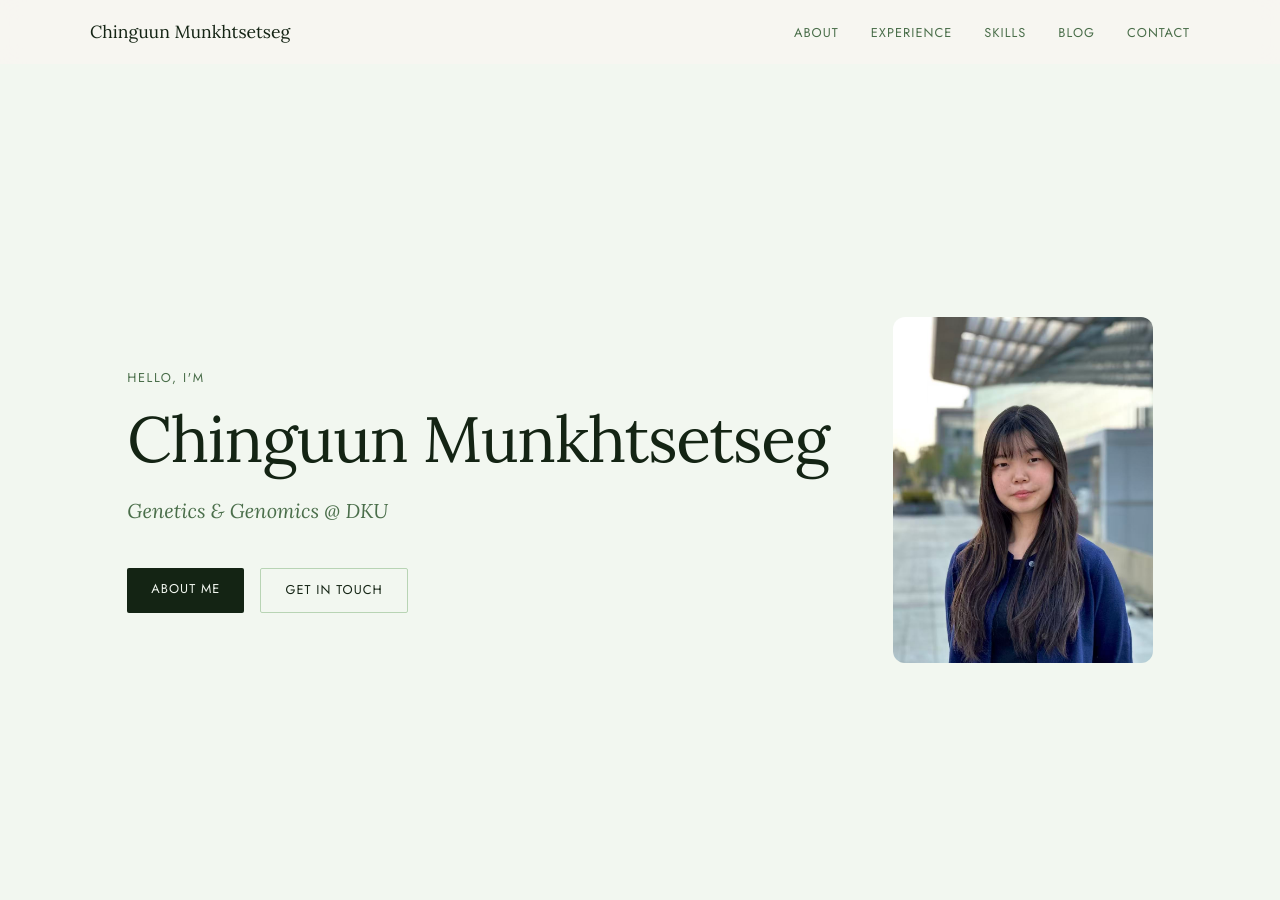
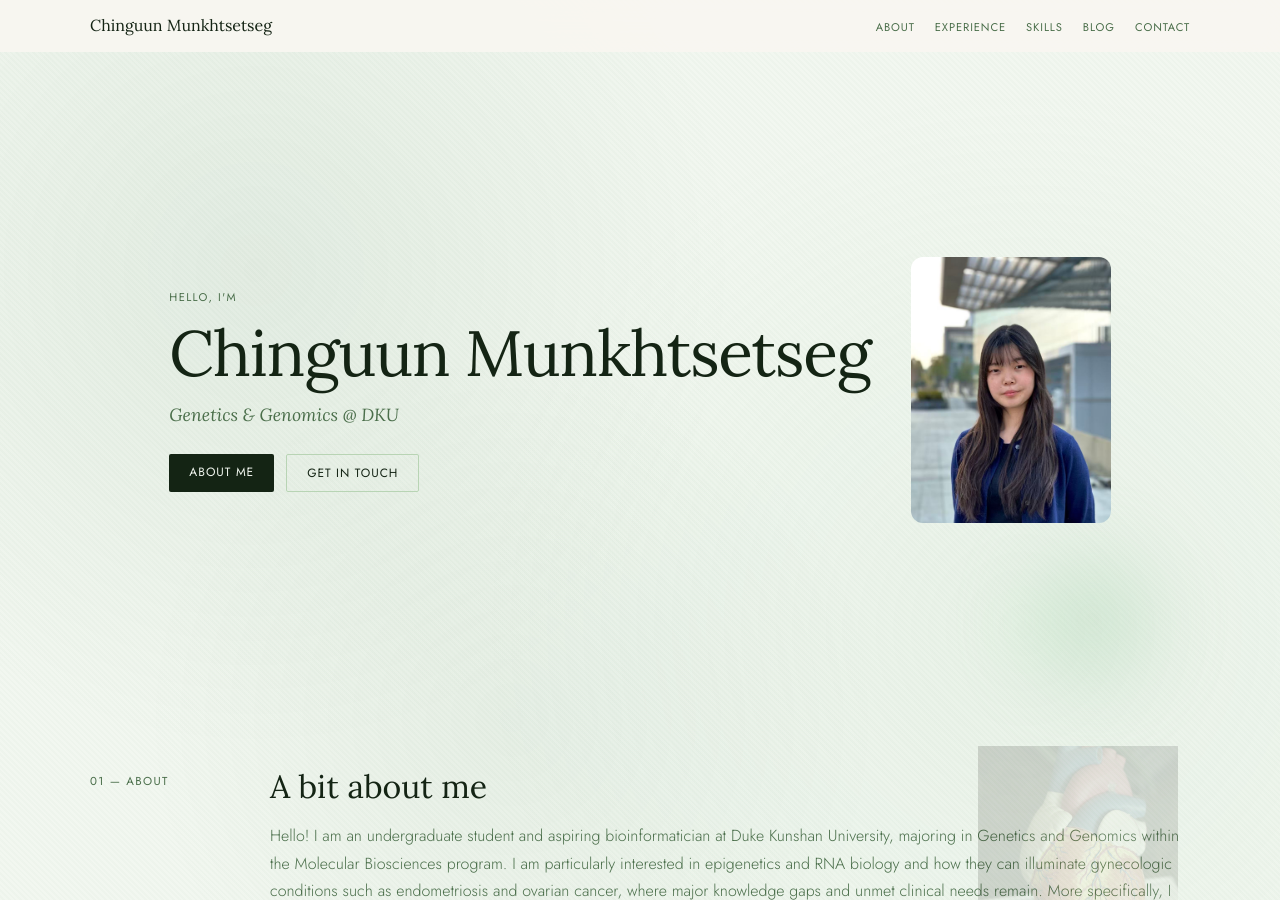
Before and after one commit to chinguunxo/chinguunxo.github.io, a Jekyll site: the page built from index.html, in a window 1280 px wide and 900 px high. Built offline with Jekyll 4.4.1, drawn with Linux system fonts in a browser that asks for light colours.

Commit message:
Design update: reduce whitespace and add decorative elements
- Tightened section gaps from 6rem to 3rem
- Reduced hero height and padding for more compact layout
- Smaller margins throughout (headings, paragraphs, buttons)
- Added decorative background shapes and gradient overlays
- Added biology-themed decorative images (DNA, cells, microscope)
- Reduced navigation height and link spacing
- Made overall layout more visually dense and interesting

```diff
--- a/assets/css/style.css
+++ b/assets/css/style.css
@@ -12,7 +12,7 @@
 	--font-serif: "Lora", Georgia, serif;
 	--font-sans: "Jost", system-ui, sans-serif;
 	--max-w: 1100px;
-	--section-gap: 6rem;
+	--section-gap: 3rem;
 }
 
 *,
@@ -35,6 +35,108 @@ body {
 	font-weight: 300;
 	line-height: 1.7;
 	-webkit-font-smoothing: antialiased;
+	position: relative;
+	overflow-x: hidden;
+}
+
+/* Decorative background elements */
+body::before {
+	content: '';
+	position: fixed;
+	top: 0;
+	left: 0;
+	right: 0;
+	bottom: 0;
+	background:
+		radial-gradient(circle at 20% 30%, rgba(45, 110, 58, 0.08) 0%, transparent 40%),
+		radial-gradient(circle at 80% 70%, rgba(168, 212, 176, 0.12) 0%, transparent 45%),
+		radial-gradient(circle at 40% 80%, rgba(45, 110, 58, 0.06) 0%, transparent 35%);
+	z-index: -1;
+	pointer-events: none;
+}
+
+/* Floating decorative shapes */
+.decorative-shape {
+	position: absolute;
+	border-radius: 50%;
+	opacity: 0.4;
+	z-index: 0;
+	pointer-events: none;
+}
+
+.decorative-shape.shape-1 {
+	width: 120px;
+	height: 120px;
+	background: var(--accent-warm);
+	top: 15%;
+	right: 10%;
+	filter: blur(40px);
+}
+
+.decorative-shape.shape-2 {
+	width: 180px;
+	height: 180px;
+	background: var(--accent);
+	bottom: 20%;
+	left: 5%;
+	filter: blur(50px);
+	opacity: 0.25;
+}
+
+.decorative-shape.shape-3 {
+	width: 100px;
+	height: 100px;
+	background: var(--bg-alt);
+	top: 45%;
+	left: 15%;
+	filter: blur(35px);
+	opacity: 0.5;
+}
+
+/* Pattern overlay */
+.pattern-overlay {
+	position: fixed;
+	top: 0;
+	left: 0;
+	right: 0;
+	bottom: 0;
+	background-image:
+		repeating-linear-gradient(
+			45deg,
+			transparent,
+			transparent 2px,
+			rgba(45, 110, 58, 0.02) 2px,
+			rgba(45, 110, 58, 0.02) 4px
+		);
+	z-index: -1;
+	pointer-events: none;
+}
+
+/* Decorative images */
+.decorative-img {
+	position: absolute;
+	opacity: 0.15;
+	z-index: 0;
+	pointer-events: none;
+	filter: grayscale(30%) sepia(20%);
+}
+
+.decorative-img.img-dna {
+	width: 200px;
+	top: 20%;
+	right: 8%;
+}
+
+.decorative-img.img-cells {
+	width: 150px;
+	bottom: 25%;
+	right: 15%;
+}
+
+.decorative-img.img-microscope {
+	width: 120px;
+	top: 55%;
+	left: 8%;
 }
 
 a {
@@ -67,8 +169,8 @@ h1 {
 }
 
 h2 {
-	font-size: clamp(1.6rem, 3vw, 2.2rem);
-	margin-bottom: 1.5rem;
+	font-size: clamp(1.4rem, 3vw, 2rem);
+	margin-bottom: 1rem;
 }
 
 h3 {
@@ -78,7 +180,7 @@ h3 {
 }
 
 p {
-	margin-bottom: 1rem;
+	margin-bottom: 0.75rem;
 }
 
 p:last-child {
@@ -86,11 +188,11 @@ p:last-child {
 }
 
 .lead {
-	font-size: 1.125rem;
+	font-size: 1rem;
 	color: var(--text-muted);
 	font-weight: 300;
-	line-height: 1.8;
-	margin-bottom: 1.5rem;
+	line-height: 1.7;
+	margin-bottom: 1rem;
 }
 
 main {
@@ -108,10 +210,10 @@ main {
 	right: 0;
 	z-index: 100;
 	padding: 0 2rem;
-	height: 64px;
+	height: 52px;
 	display: flex;
 	align-items: center;
-	background: rgba(248, 246, 241, 0.9);
+	background: rgba(248, 246, 241, 0.95);
 	backdrop-filter: blur(12px);
 	border-bottom: 1px solid transparent;
 	transition: border-color 0.3s;
@@ -132,7 +234,7 @@ main {
 
 .nav-logo {
 	font-family: var(--font-serif);
-	font-size: 1.1rem;
+	font-size: 1rem;
 	color: var(--text);
 	font-weight: 400;
 	text-decoration: none;
@@ -146,11 +248,11 @@ main {
 .nav-links {
 	list-style: none;
 	display: flex;
-	gap: 2rem;
+	gap: 1.25rem;
 }
 
 .nav-links a {
-	font-size: 0.8rem;
+	font-size: 0.7rem;
 	font-weight: 400;
 	letter-spacing: 0.08em;
 	text-transform: uppercase;
@@ -185,11 +287,11 @@ main {
    HERO
 ─────────────────────────────────────────────────────── */
 .hero {
-	min-height: 100vh;
+	min-height: 80vh;
 	display: flex;
 	flex-direction: column;
 	justify-content: center;
-	padding: 0 2rem;
+	padding: 4rem 2rem;
 	position: relative;
 }
 
@@ -205,13 +307,13 @@ main {
 	justify-content: center;
 	max-width: var(--max-w);
 	margin: 0 auto;
-	padding-top: 80px;
-	gap: 4rem;
+	padding-top: 60px;
+	gap: 2.5rem;
 }
 
 .face {
 	flex-shrink: 0;
-	width: 260px;
+	width: 200px;
 }
 
 .face img {
@@ -223,37 +325,37 @@ main {
 }
 
 .hero-eyebrow {
-	font-size: 0.8rem;
+	font-size: 0.7rem;
 	letter-spacing: 0.12em;
 	text-transform: uppercase;
 	color: var(--text-muted);
-	margin-bottom: 0.75rem;
+	margin-bottom: 0.5rem;
 	font-weight: 400;
 }
 
 .hero-name {
-	margin-bottom: 1rem;
+	margin-bottom: 0.5rem;
 	letter-spacing: -0.02em;
 }
 
 .hero-tagline {
-	font-size: clamp(1rem, 2vw, 1.25rem);
+	font-size: clamp(0.9rem, 2vw, 1.1rem);
 	color: var(--text-muted);
 	max-width: 480px;
-	margin-bottom: 2.5rem;
+	margin-bottom: 1.5rem;
 	font-style: italic;
 	font-family: var(--font-serif);
 }
 
 .hero-cta {
 	display: flex;
-	gap: 1rem;
+	gap: 0.75rem;
 	flex-wrap: wrap;
 }
 
 .hero-scroll-hint {
 	position: absolute;
-	bottom: 2.5rem;
+	bottom: 1.5rem;
 	left: 50%;
 	transform: translateX(-50%);
 	font-size: 0.7rem;
@@ -269,8 +371,8 @@ main {
 ─────────────────────────────────────────────────────── */
 .btn {
 	display: inline-block;
-	padding: 0.65rem 1.5rem;
-	font-size: 0.8rem;
+	padding: 0.5rem 1.25rem;
+	font-size: 0.75rem;
 	font-weight: 400;
 	letter-spacing: 0.08em;
 	text-transform: uppercase;
@@ -319,13 +421,13 @@ main {
 
 .two-col {
 	display: grid;
-	grid-template-columns: 180px 1fr;
-	gap: 4rem;
+	grid-template-columns: 140px 1fr;
+	gap: 2.5rem;
 	align-items: start;
 }
 
 .section-label {
-	padding-top: 0.5rem;
+	padding-top: 0.25rem;
 }
 
 .section-label span {
@@ -344,17 +446,17 @@ main {
 ─────────────────────────────────────────────────────── */
 .about-details {
 	list-style: none;
-	margin-top: 2rem;
+	margin-top: 1.5rem;
 	border-top: 1px solid var(--border);
-	padding-top: 1.5rem;
+	padding-top: 1rem;
 }
 
 .about-details li {
 	display: flex;
-	gap: 1.5rem;
-	padding: 0.6rem 0;
+	gap: 1rem;
+	padding: 0.4rem 0;
 	border-bottom: 1px solid var(--border);
-	font-size: 0.9rem;
+	font-size: 0.85rem;
 }
 
 .about-details span {
@@ -371,11 +473,11 @@ main {
    TIMELINE / EXPERIENCE
 ─────────────────────────────────────────────────────── */
 .timeline {
-	margin-bottom: 3rem;
+	margin-bottom: 2rem;
 }
 
 .timeline-item {
-	padding: 1.5rem 0;
+	padding: 1rem 0;
 	border-bottom: 1px solid var(--border);
 }
 
--- a/index.html
+++ b/index.html
@@ -2,6 +2,15 @@
 layout: default
 title: Home
 ---
+
+<!-- Decorative background elements -->
+<div class="pattern-overlay"></div>
+<div class="decorative-shape shape-1"></div>
+<div class="decorative-shape shape-2"></div>
+<div class="decorative-shape shape-3"></div>
+<img src="/assets/dna-decoration.jpg" alt="" class="decorative-img img-dna" />
+<img src="/assets/cells-decoration.jpg" alt="" class="decorative-img img-cells" />
+<img src="/assets/microscopes-decoration.jpg" alt="" class="decorative-img img-microscope" />
 
 <!-- ═══════════ HERO ═══════════ -->
 <section class="hero" id="home">
```
Also changed, not shown: assets/cells-decoration.jpg (added), assets/dna-decoration.jpg (added), assets/microscopes-decoration.jpg (added).
